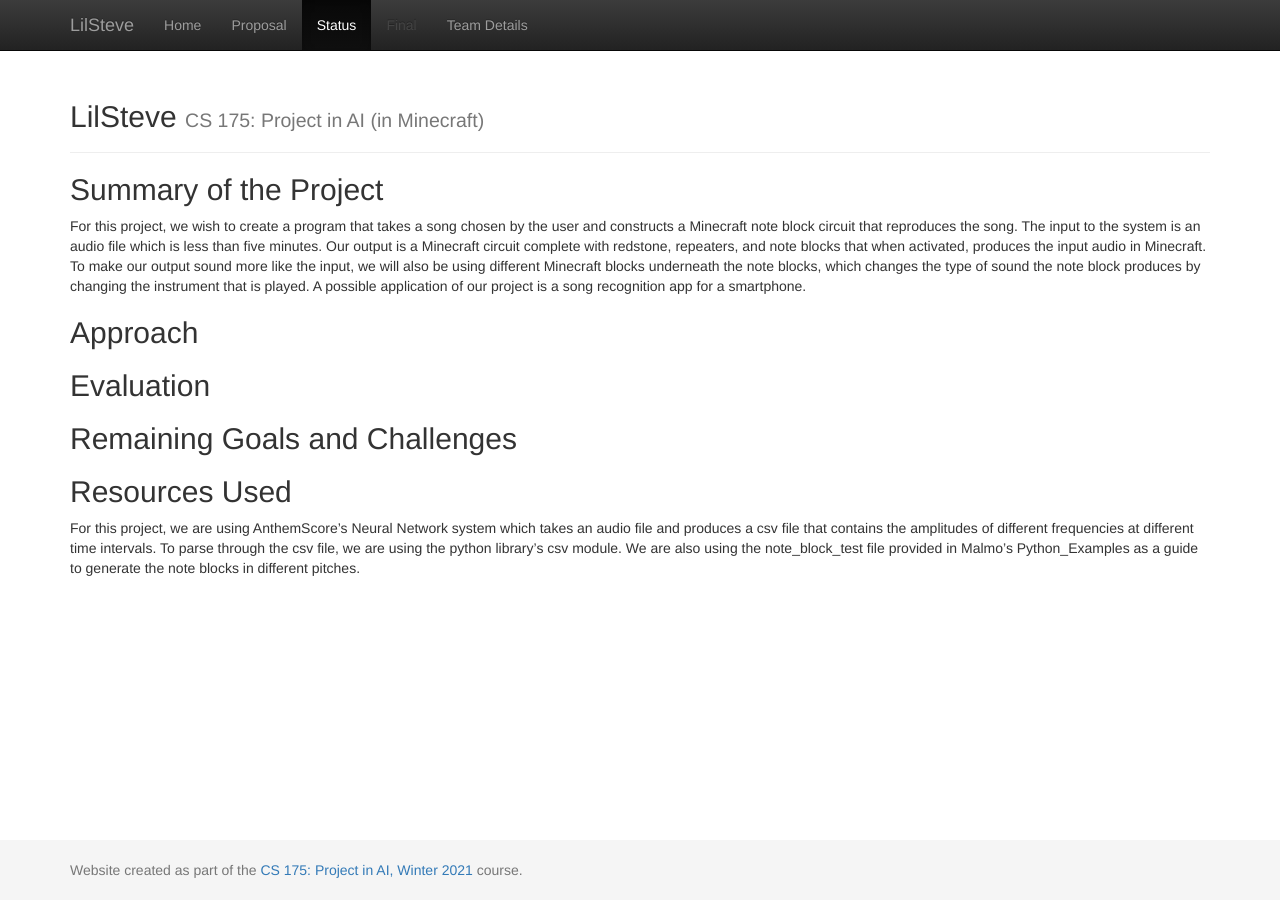
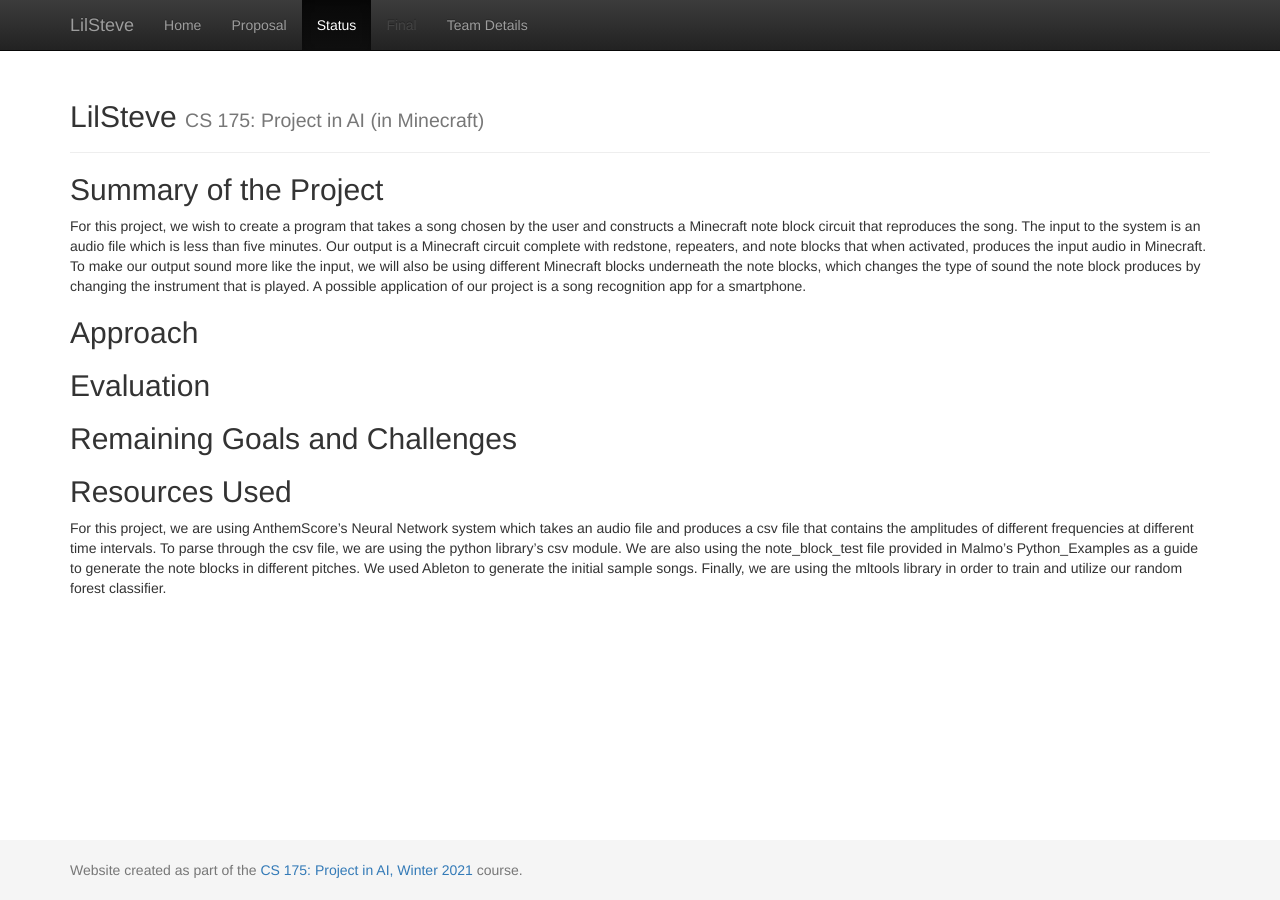
Before and after one commit to rhorikaw/LilSteve, a Jekyll site: the page built from docs/status.md, in a window 1280 px wide. Built offline with Jekyll 4.4.1, drawn with Linux system fonts in a browser that asks for light colours.

Commit message:
Update status.md

```diff
--- a/docs/status.md
+++ b/docs/status.md
@@ -12,4 +12,4 @@
 ## Remaining Goals and Challenges
 
 ## Resources Used
-For this project, we are using AnthemScore’s Neural Network system which takes an audio file and produces a csv file that contains the amplitudes of different frequencies at different time intervals. To parse through the csv file, we are using the python library’s csv module. We are also using the note_block_test file provided in Malmo’s Python_Examples as a guide to generate the note blocks in different pitches.
+For this project, we are using AnthemScore’s Neural Network system which takes an audio file and produces a csv file that contains the amplitudes of different frequencies at different time intervals. To parse through the csv file, we are using the python library’s csv module. We are also using the note_block_test file provided in Malmo’s Python_Examples as a guide to generate the note blocks in different pitches. We used Ableton to generate the initial sample songs. Finally, we are using the mltools library in order to train and utilize our random forest classifier.
```
